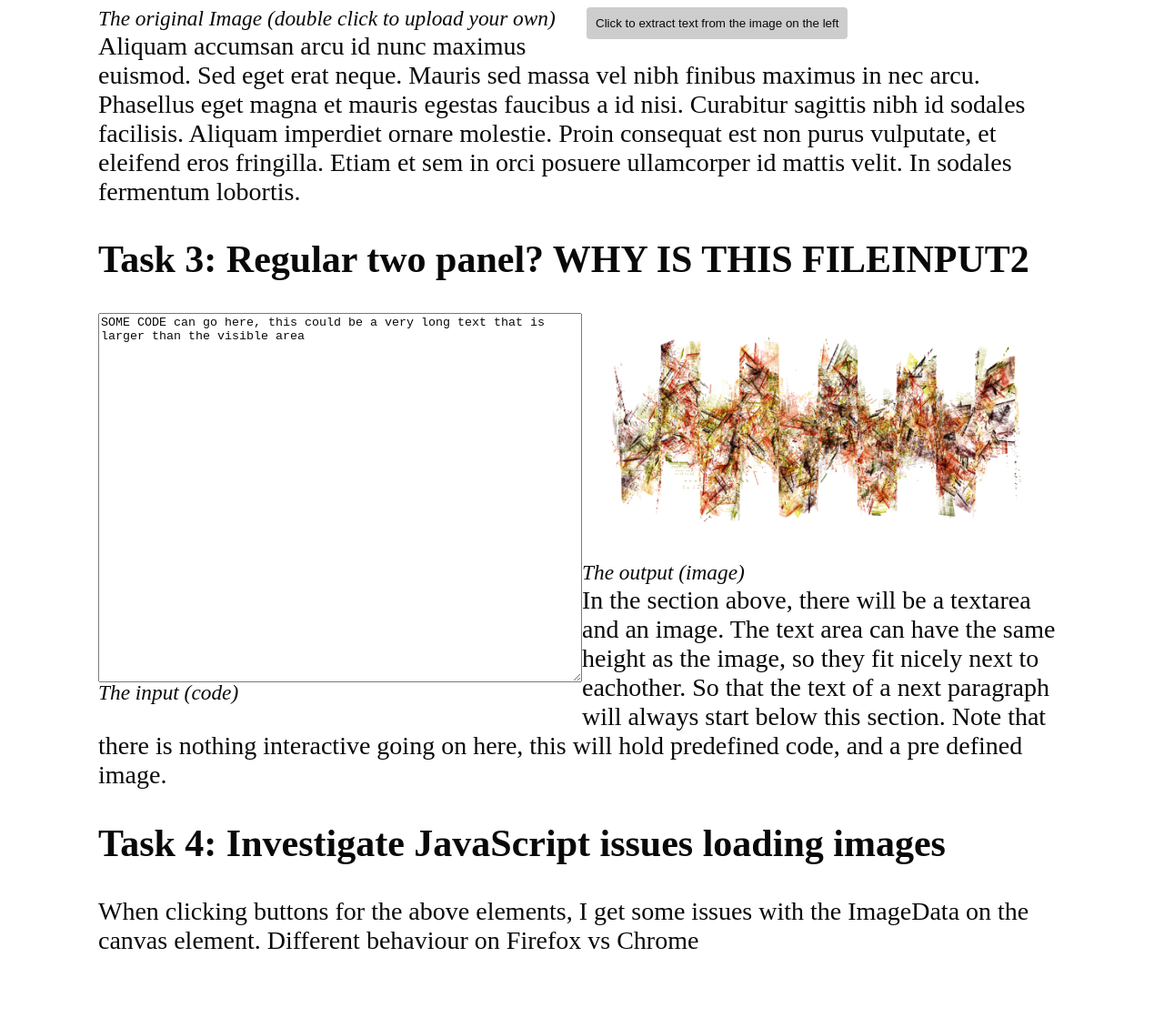
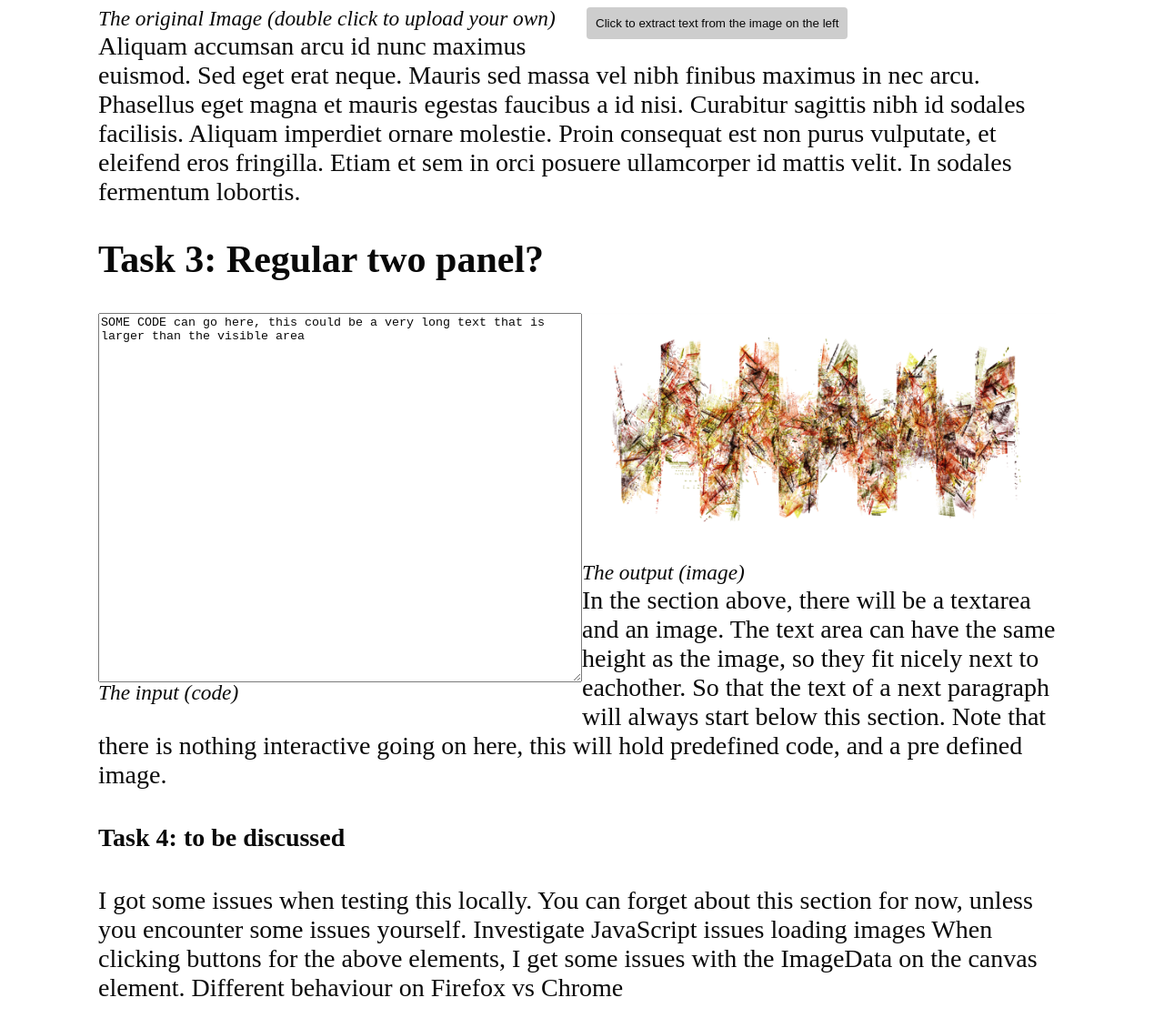
Before and after one commit to josvromans/testpageBlog, a plain HTML site: page index.html in a window 1280 px wide. Shown: the part 3426-4556 px from the top of the page at 91% size. Before the commit the page ends 4504 px from the top, so only its background shows below. Drawn offline with Linux system fonts and the light colour scheme.

Commit message:
Update index.html

```diff
--- a/index.html
+++ b/index.html
@@ -158,7 +158,7 @@ Aliquam accumsan arcu id nunc maximus euismod. Sed eget erat neque. Mauris sed m
 </p>
 
 
-<h2>Task 3: Regular two panel? WHY IS THIS FILEINPUT2</h2>
+<h2>Task 3: Regular two panel?</h2>
 
 
 <div>
@@ -185,9 +185,10 @@ Note that there is nothing interactive going on here, this will hold predefined
 </p>
 
 
-<h2>Task 4: Investigate JavaScript issues loading images</h2>
-
+<h4>Task 4: to be discussed</h4>
 <p>
+    I got some issues when testing this locally. You can forget about this section for now, unless you encounter some issues yourself.
+Investigate JavaScript issues loading images
     When clicking buttons for the above elements, I get some issues with the ImageData on the canvas element. Different behaviour on Firefox vs Chrome
 </p>
 
```
